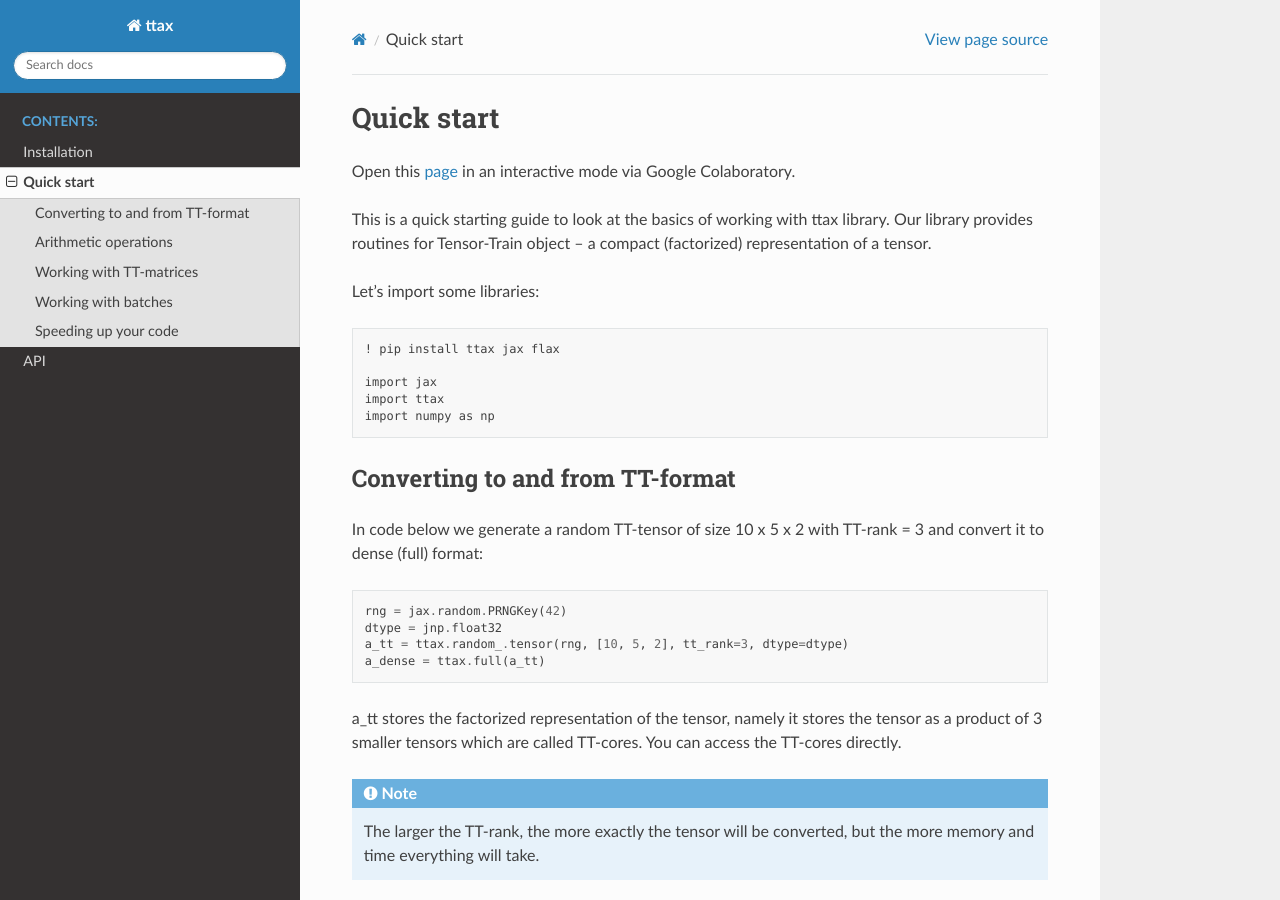
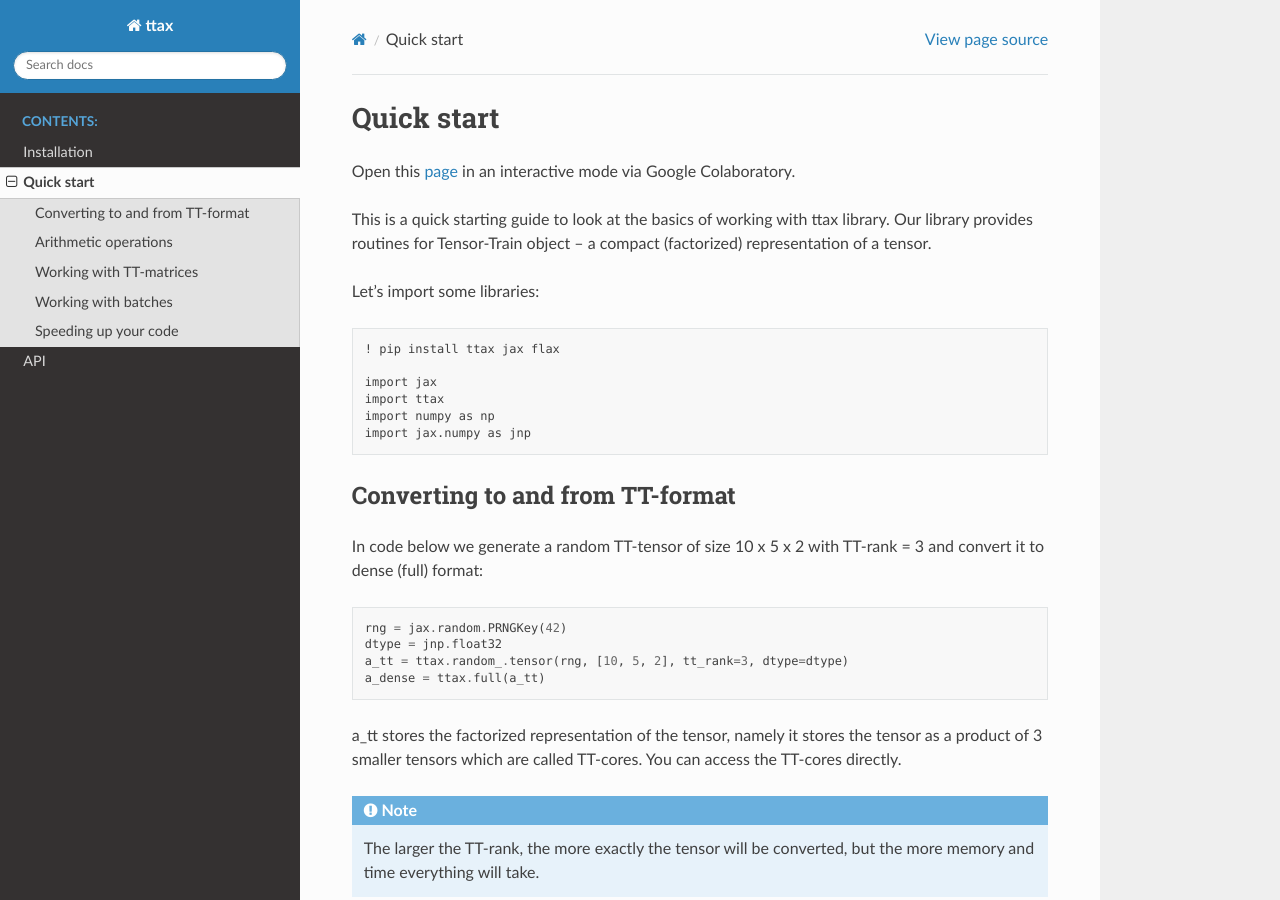
Before and after one commit to fasghq/ttax, a Sphinx documentation site: the page built from docs/quickstart.rst, in a window 1280 px wide and 900 px high. Built offline with Sphinx 7.4.7 and the Read the Docs theme 2.0.0, drawn with Linux system fonts in a browser that asks for light colours.

Commit message:
Update quickstart.rst

```diff
--- a/docs/quickstart.rst
+++ b/docs/quickstart.rst
@@ -14,6 +14,7 @@ Let's import some libraries:
     import jax
     import ttax
     import numpy as np
+    import jax.numpy as jnp
 
 Converting to and from TT-format
 --------------------------------
```
